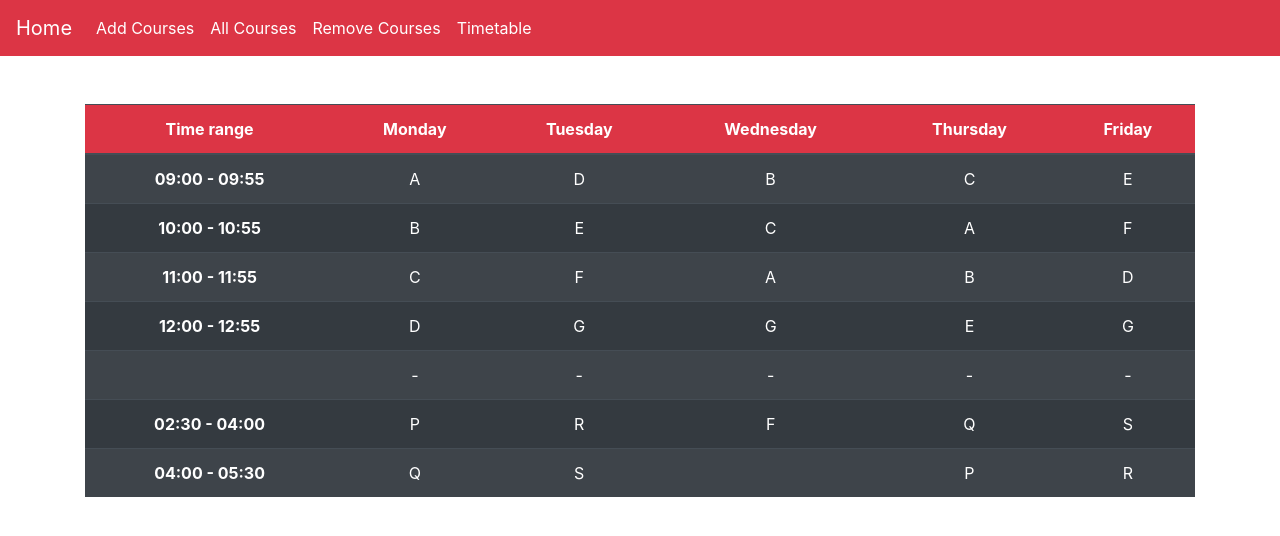
After one commit to DivyanshK12/linkey, a Flask app: page /sloter in a window 1280 px wide. The commit adds this page. Shown: the top 536 px of the page. Run offline with Flask 2, Linux system fonts and the light colour scheme; some libraries are stand-ins or nearby versions.

Commit message:
Added teams link, timetable

```diff
--- /dev/null
+++ b/app/main/tempCodeRunnerFile.py
@@ -0,0 +1,4 @@
+if __name__ == "__main__":
+    print(is_valid_link("https://iithyderabad.webex.com/iithyderabad/j.php?MTID=md9704ce1843e34eb55fdc97c3bfec0d4"))
+    print(is_valid_link("https://teams.microsoft.com/l/meetup-join/19%3af668e629bf494cec817a9e56ae5e4232%40thread.tacv2/1610604255440?context=%7b%22Tid%22%3a%222f057da9-71e5-4402-9d02-954621afa5a6%22%2c%22Oid%22%3a%22e13f9be7-063a-4760-85cb-2f085d6c49bc%22%7d"))
+    print(is_valid_link("https://teams.microsoft.com/l/meetup-join/19%3a4001c27b52124c7b94283aeeee5fa892%40thread.tacv2/1610630015836?context=%7b%22Tid%22%3a%222f057da9-71e5-4402-9d02-954621afa5a6%22%2c%22Oid%22%3a%22b63f7013-c1f5-48e4-8d3d-da05b312eb99%22%7d"))
--- a/app/main/utils.py
+++ b/app/main/utils.py
@@ -24,9 +24,8 @@ def is_valid_link(url):
     # Validates for google meet
     regex_google = r"https://meet.google.com/[a-z0-9\-]*"
     regex_webex = r"https://iithyderabad.webex.com/iithyderabad/"
+    regex_microsoft = r"https://teams.microsoft.com/l/meetup-join/"
     match_google = re.search(regex_google, str(url), re.MULTILINE)
     match_webex = re.search(regex_webex, str(url), re.MULTILINE)
-    return True if (match_google or match_webex) else False
-
-# if __name__ == "__main__":
-#     print(is_valid_link("https://iithyderabad.webex.com/iithyderabad/j.php?MTID=md9704ce1843e34eb55fdc97c3bfec0d4"))
+    match_microsoft = re.search(regex_microsoft, str(url), re.MULTILINE)
+    return True if (match_google or match_webex or match_microsoft) else False
--- a/app/main/views.py
+++ b/app/main/views.py
@@ -47,6 +47,10 @@ def aller():
 def empty():
     return render_template("empty.html")
 
+@main.route('/sloter')
+def slots():
+    return render_template("slot_timetable.html")
+
 @main.route('/remover',methods = ["GET","POST"])
 def remover():
     form = RemoverForm()
--- a/app/templates/all_courses.html
+++ b/app/templates/all_courses.html
@@ -29,6 +29,9 @@
             <li class="nav-item active">
               <a class="nav-link" href="/remover">Remove Courses <span class="sr-only">(current)</span></a>
             </li>
+            <li class="nav-item active">
+              <a class="nav-link" href="/sloter">Timetable <span class="sr-only">(current)</span></a>
+          </li>
           </ul>
         </div>
       </nav>
--- a/app/templates/empty.html
+++ b/app/templates/empty.html
@@ -33,6 +33,7 @@
     <a class="btn btn-outline-danger" href="/all" role="button">All Courses</a>
     <a class="btn btn-outline-danger" href="/adder" role="button">Add Courses</a>
     <a class="btn btn-outline-danger" href="/remover" role="button">Remove Courses</a>
+    <a class="btn btn-outline-danger" href="/sloter" role="button">Timetable</a>
     <br>
     <img src="/static/images/Nature_bg.svg" class="img-fluid text-center" alt="Not Found" id='img'>
     </div>
--- a/app/templates/form.html
+++ b/app/templates/form.html
@@ -29,6 +29,9 @@
             <li class="nav-item active">
               <a class="nav-link" href="/remover">Remove Courses <span class="sr-only">(current)</span></a>
             </li>
+            <li class="nav-item active">
+              <a class="nav-link" href="/sloter">Timetable <span class="sr-only">(current)</span></a>
+          </li>
           </ul>
         </div>
       </nav>
@@ -61,7 +64,7 @@
         </form>
         <hr>
             <div class="alert alert-dark" role="alert">Course Id Needs to be an integer between 1000 and 9999</div>
-            <div class="alert alert-dark" role="alert">Works only for valid google meet links and webex links</div>
+            <div class="alert alert-dark" role="alert">Works only for valid google meet, webex and microsoft teams links</div>
             <div class="alert alert-dark" role="alert">Do not forget to include https:// in front of meet links as path is relative otherwise</div>
         {% with messages = get_flashed_messages() %}
                     {% if messages %}
--- a/app/templates/form_rm.html
+++ b/app/templates/form_rm.html
@@ -29,6 +29,9 @@
               <li class="nav-item active">
                 <a class="nav-link" href="/remover">Remove Courses <span class="sr-only">(current)</span></a>
               </li>
+              <li class="nav-item active">
+                <a class="nav-link" href="/sloter">Timetable <span class="sr-only">(current)</span></a>
+            </li>
           </ul>
         </div>
       </nav>
--- a/app/templates/index.html
+++ b/app/templates/index.html
@@ -29,6 +29,9 @@
             <li class="nav-item active">
               <a class="nav-link" href="/remover">Remove Courses <span class="sr-only">(current)</span></a>
             </li>
+            <li class="nav-item active">
+              <a class="nav-link" href="/sloter">Timetable <span class="sr-only">(current)</span></a>
+          </li>
           </ul>
         </div>
       </nav>
--- /dev/null
+++ b/app/templates/slot_timetable.html
@@ -0,0 +1,119 @@
+<!doctype html>
+<html lang="en">
+  <head>
+    <!-- Required meta tags -->
+    <meta charset="utf-8">
+    <meta name="viewport" content="width=device-width, initial-scale=1, shrink-to-fit=no">
+
+    <!-- Bootstrap CSS -->
+    <link rel="stylesheet" href="https://stackpath.bootstrapcdn.com/bootstrap/4.4.1/css/bootstrap.min.css" integrity="sha384-Vkoo8x4CGsO3+Hhxv8T/Q5PaXtkKtu6ug5TOeNV6gBiFeWPGFN9MuhOf23Q9Ifjh" crossorigin="anonymous">
+    <link rel="icon" href="static/images/icon.svg" type="image/svg">
+
+    <title>Linkey | Slots</title>
+  </head>
+  <body>
+    <nav class="navbar navbar-expand-lg navbar-dark bg-danger">
+        <a class="navbar-brand" href="/">Home</a>
+        <button class="navbar-toggler" type="button" data-toggle="collapse" data-target="#navbarSupportedContent" aria-controls="navbarSupportedContent" aria-expanded="false" aria-label="Toggle navigation">
+          <span class="navbar-toggler-icon"></span>
+        </button>
+
+        <div class="collapse navbar-collapse" id="navbarSupportedContent">
+          <ul class="navbar-nav mr-auto">
+            <li class="nav-item active">
+              <a class="nav-link" href="/adder">Add Courses <span class="sr-only">(current)</span></a>
+            </li>
+            <li class="nav-item active">
+              <a class="nav-link" href="/all">All Courses <span class="sr-only">(current)</span></a>
+            </li>
+            <li class="nav-item active">
+              <a class="nav-link" href="/remover">Remove Courses <span class="sr-only">(current)</span></a>
+            </li>
+            <li class="nav-item active">
+                <a class="nav-link" href="/sloter">Timetable <span class="sr-only">(current)</span></a>
+            </li>
+          </ul>
+        </div>
+      </nav>
+      <br>
+    <div class="container">
+        <br>
+        <table class="table table-striped table-dark text-center">
+            <thead class="bg-danger">
+              <tr>
+                <th scope="col">Time range</th>
+                <th scope="col">Monday</th>
+                <th scope="col">Tuesday</th>
+                <th scope="col">Wednesday</th>
+                <th scope="col">Thursday</th>
+                <th scope="col">Friday</th>
+              </tr>
+            </thead>
+            <tbody>
+              <tr>
+                <th scope="row">09:00 - 09:55</th>
+                <td>A</td>
+                <td>D</td>
+                <td>B</td>
+                <td>C</td>
+                <td>E</td>
+              </tr>
+              <tr>
+                <th scope="row">10:00 - 10:55</th>
+                <td>B</td>
+                <td>E</td>
+                <td>C</td>
+                <td>A</td>
+                <td>F</td>
+              </tr>
+              <tr>
+                <th scope="row">11:00 - 11:55</th>
+                <td>C</td>
+                <td>F</td>
+                <td>A</td>
+                <td>B</td>
+                <td>D</td>
+              </tr>
+              <tr>
+                <th scope="row">12:00 - 12:55</th>
+                <td>D</td>
+                <td>G</td>
+                <td>G</td>
+                <td>E</td>
+                <td>G</td>
+              </tr>
+              <tr>
+                <th scope="row"></th>
+                <td>-</td>
+                <td>-</td>
+                <td>-</td>
+                <td>-</td>
+                <td>-</td>
+              </tr>
+              <tr>
+                <th scope="row">02:30 - 04:00</th>
+                <td>P</td>
+                <td>R</td>
+                <td>F</td>
+                <td>Q</td>
+                <td>S</td>
+              </tr>
+              <tr>
+                <th scope="row">04:00 - 05:30</th>
+                <td>Q</td>
+                <td>S</td>
+                <td> </td>
+                <td>P</td>
+                <td>R</td>
+              </tr>
+            </tbody>
+          </table>
+    </div>
+
+    <!-- Optional JavaScript -->
+    <!-- jQuery first, then Popper.js, then Bootstrap JS -->
+    <script src="https://code.jquery.com/jquery-3.4.1.slim.min.js" integrity="sha384-J6qa4849blE2+poT4WnyKhv5vZF5SrPo0iEjwBvKU7imGFAV0wwj1yYfoRSJoZ+n" crossorigin="anonymous"></script>
+    <script src="https://cdn.jsdelivr.net/npm/popper.js@1.16.0/dist/umd/popper.min.js" integrity="sha384-Q6E9RHvbIyZFJoft+2mJbHaEWldlvI9IOYy5n3zV9zzTtmI3UksdQRVvoxMfooAo" crossorigin="anonymous"></script>
+    <script src="https://stackpath.bootstrapcdn.com/bootstrap/4.4.1/js/bootstrap.min.js" integrity="sha384-wfSDF2E50Y2D1uUdj0O3uMBJnjuUD4Ih7YwaYd1iqfktj0Uod8GCExl3Og8ifwB6" crossorigin="anonymous"></script>
+  </body>
+</html>
```
